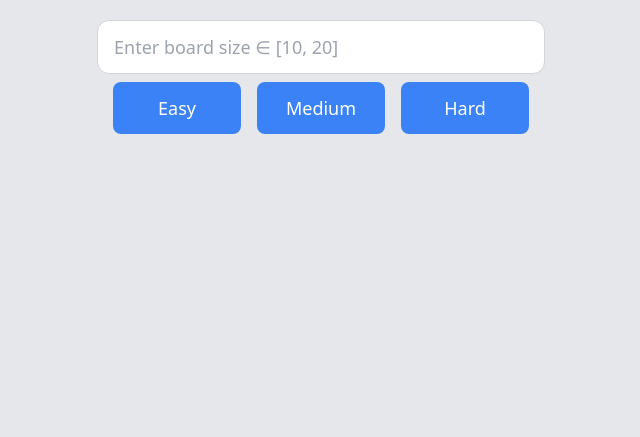
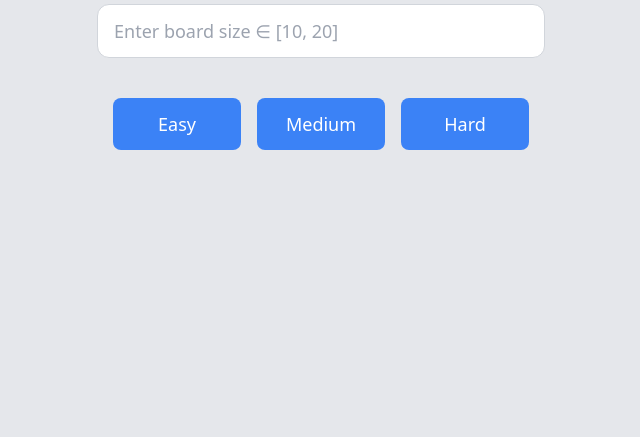
Before and after one commit to AndyOzer/Ocaml-BattleShip, a plain HTML site: page web/index.html in a window 1280 px wide. Shown: the part 363-800 px from the top of the page, without its empty margins (319-959 px from the left). Drawn offline with nearby package versions, Linux system fonts and the light colour scheme.

Commit message:
Minor UI fix

```diff
--- a/web/index.html
+++ b/web/index.html
@@ -11,7 +11,7 @@
 </head>
 <body class="min-h-screen flex flex-col items-center justify-center bg-gray-200">
   <h1 class="text-4xl font-bold mb-10">Ocaml Battleship</h1>
-  <div class="w-full max-w-md mb-2">
+  <div class="w-full max-w-md mb-10">
     <input
       id="boardSize"
       name="size"
```
Also changed, not shown: 1 other file.
